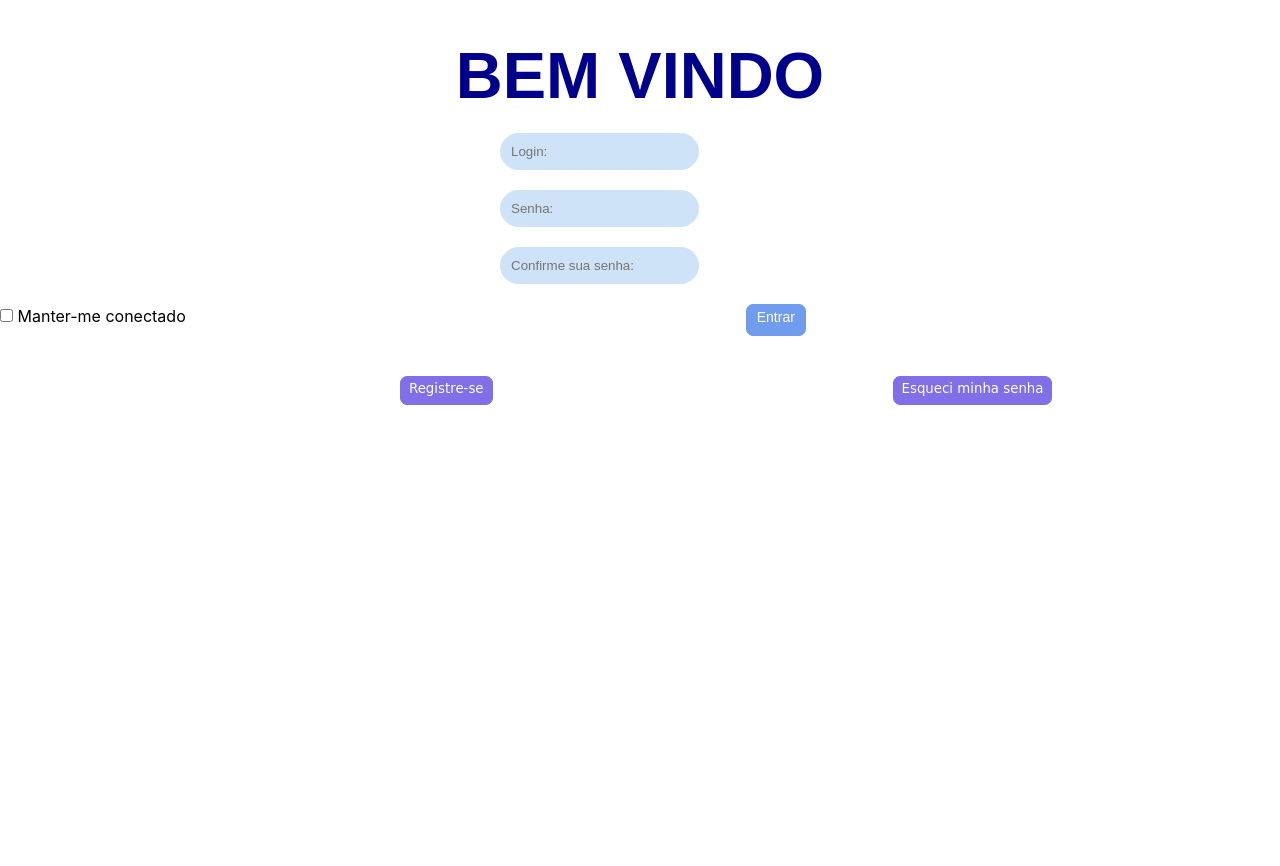
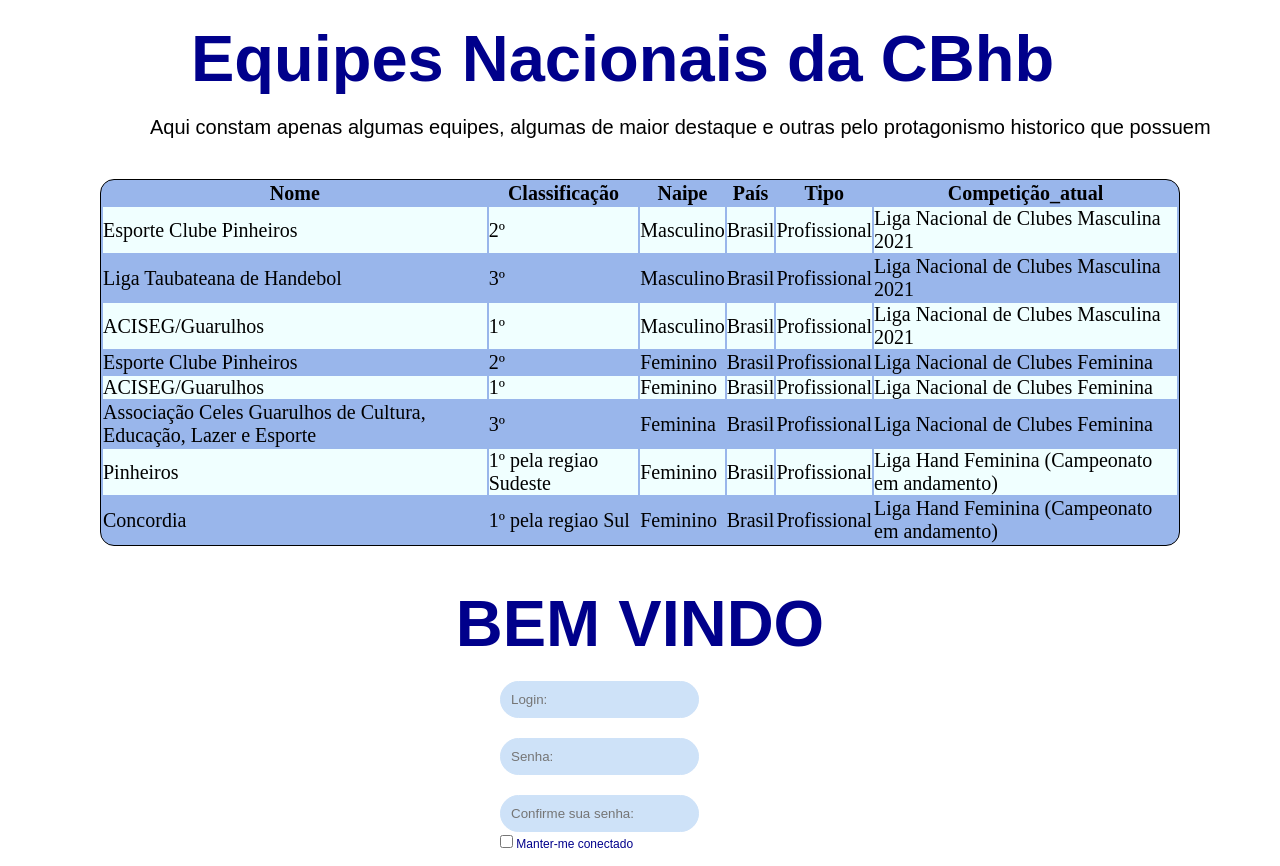
Before and after one commit to CTISM-Prof-Henry/python-five-quero-ferias, a plain HTML site: page view/pages/yours.html in a window 1280 px wide. Shown: the part 1931-2797 px from the top of the page. Before the commit the page ends 2356 px from the top, so only its background shows below. Drawn offline with Linux system fonts and the light colour scheme.

Commit message:
menu re-posicionado para o topo e #login ajustado

```diff
--- a/view/pages/yours.html
+++ b/view/pages/yours.html
@@ -9,9 +9,6 @@
     <link rel="stylesheet" type="text/css" href="../styles/yours.css">
 </head>
     <header>
-        <div class="container">
-            <h1> O MUNDO HANDEBOLISTA HOJE E AGORA </h1>
-        </div>
       <div class="page">
       </nav>
       <nav class="page__menu page__custom-settings menu">
@@ -22,6 +19,8 @@
         </ul>
       </nav>
     </div>
+        <div class="container">
+            <h1> O MUNDO HANDEBOLISTA HOJE E AGORA </h1>
         </header>
         <section></section>
         <div>
@@ -33,13 +32,15 @@
           <p>No Brasil, possuimos campeonatos bem conhecidos nesse meio esportivo, como a Liga Nacional de Clubes, entretanto recentemente com o intuito de dar mais vizibilidade ao Handebol feminno no país foi criado a Liga Hand Feminina, onde algumas equipes como Pinheiros, Concordia, Blumenau participam desta primeira edição</p>
         <p> Eu me chamo Luize Baldoni, sou goleira de handebol ha 6 anos e venho apresentar-lhes um pouco deste mundo incrivel que é fazer parte do esporte</p>
         </div>
-
+<br>
+<br>
 <br>
 <br>
 <br>
 <br>
 <br>
     <h2 id="times"> <bold> Equipes Internacionais da EHF </bold> </h2> <br>
+    <p>Aqui constam apenas algumas equipes, algumas de maior destaque e outras pelo protagonismo historico que possuem</p>
     <br>
     <br>
     <table  class="bordered striped centered highlight responsive-table">
@@ -106,6 +107,93 @@
               <td>Profissional</td>
               <td>EHF EUROPEAN CUP</td>
             </tr>
+  </table>
+  <br>
+  <br>
+  <h2 id="times"> <bold> Equipes Nacionais da CBhb </bold> </h2> <br>
+  <p>Aqui constam apenas algumas equipes, algumas de maior destaque e outras pelo protagonismo historico que possuem</p>
+  <br>
+  <br>
+  <table  class="bordered striped centered highlight responsive-table">
+    <thead>
+    <tr>
+        <th>Nome</th>
+        <th>Classificação</th>
+        <th>Naipe</th>
+        <th>País</th>
+        <th>Tipo</th>
+        <th>Competição_atual</th>
+    </tr>
+  </thead>
+    <tr class="even" >
+      <td>Esporte Clube Pinheiros</td>
+      <td>2º</td>
+      <td>Masculino</td>
+      <td>Brasil</td>
+      <td>Profissional</td>
+      <td>Liga Nacional de Clubes Masculina 2021</td>
+    </tr>
+    <tr>
+
+      <td>Liga Taubateana de Handebol</td>
+      <td>3º</td>
+      <td>Masculino</td>
+      <td>Brasil</td>
+      <td>Profissional</td>
+      <td>Liga Nacional de Clubes Masculina 2021</td>
+      </tr>
+
+      <tr class="even">
+      <td>ACISEG/Guarulhos</td>
+      <td>1º</td>
+      <td>Masculino</td>
+      <td>Brasil</td>
+      <td>Profissional</td>
+      <td>Liga Nacional de Clubes Masculina 2021</td>
+      </tr>
+
+        <tr>
+          <td>Esporte Clube Pinheiros</td>
+          <td>2º</td>
+          <td>Feminino</td>
+          <td>Brasil</td>
+          <td>Profissional</td>
+          <td>Liga Nacional de Clubes Feminina</td>
+        </tr>
+
+          <tr class="even">
+      <td>ACISEG/Guarulhos</td>
+      <td>1º</td>
+      <td>Feminino</td>
+      <td>Brasil</td>
+      <td>Profissional</td>
+      <td>Liga Nacional de Clubes Feminina</td>
+          </tr>
+
+          <tr>
+            <td>Associação Celes Guarulhos de Cultura, Educação, Lazer e Esporte</td>
+            <td>3º</td>
+            <td>Feminina</td>
+            <td>Brasil</td>
+            <td>Profissional</td>
+            <td>Liga Nacional de Clubes Feminina</td>
+          </tr>
+          <tr class="even">
+            <td>Pinheiros</td>
+            <td>1º pela regiao Sudeste</td>
+            <td>Feminino</td>
+            <td>Brasil</td>
+            <td>Profissional</td>
+            <td>Liga Hand Feminina (Campeonato em andamento)</td>
+            </tr>
+            <tr>
+              <td>Concordia</td>
+              <td>1º pela regiao Sul</td>
+              <td>Feminino</td>
+              <td>Brasil</td>
+              <td>Profissional</td>
+              <td>Liga Hand Feminina (Campeonato em andamento)</td>
+              </tr>
 
 </table>
     <br>
@@ -119,9 +207,8 @@
       <input name="password1" type="password" placeholder="Senha:" id="password" autocomplete="off"/> <br>
       <br>
       <input name="password2" type="password" placeholder="Confirme sua senha:" id="confirm_password" autocomplete="off"/> <br>
+       <input type="checkbox" size="10" name="manter" value="conectado"><label for="checkbox"> Manter-me conectado</label> <br> <br><input type="submit" name="Entrar" value="Entrar"> <br>
       <br>
-       <input type="checkbox" size="10" name="manter" value="conectado"><label for="checkbox"> Manter-me conectado</label><input type="submit" name="Entrar" value="Entrar"> <br>
-      <br>
-      <input type="button" name="Cadastro" value="Registre-se"><input type="button" value="Esqueci minha senha" name="Esqueci minha Senha" id="forgot-pass"> <br>
+      <input type="button" name="Cadastro" value="Registre-se"> <br><input type="button" value="Esqueci minha senha" name="Esqueci minha Senha" id="forgot-pass"> <br>
       <br>
 </html>
--- a/view/styles/yours.css
+++ b/view/styles/yours.css
@@ -15,12 +15,12 @@ h1{
     display: flex;
     align-items: center;
     justify-content: center;
-    height: 102%;
+    height: 89%;
     color: white;
     background: #000000b6;
 }
 section{
-    height: 200px;
+    height: 120px;
 }
    @import url("https://fonts.googleapis.com/css2?family=Montserrat:wght@400;500;600;700&display=swap");
 * {
@@ -136,10 +136,9 @@ body{
 }
 .page{
   box-sizing: border-box;
-  max-width: 460px;
-  padding-left: .75rem;
-  padding-right: .75rem;
-  margin: auto;
+  max-width: 1900px;
+  padding-left: .0rem;
+  padding-right: .0rem;
 }
 .page__menu:nth-child(n+2){
   margin-top: 3rem;
@@ -171,7 +170,7 @@ h4{
   margin-left: 150px;
   color: #000000;
   }
-/* ESTILO TELA DE LOGIN */
+/* LOGIN */
 input[type='submit']{
   padding:10px;
   padding-top: 4px;
@@ -213,8 +212,10 @@ input[type='button']{
   color: white;
   border-radius: 7px 7px 7px 7px;
   size: 10px;
-  margin-top: 20px;
-  margin-left: 400px;
+  margin-left: 500px;
+  justify-content: center;
+  align-items: center;
+  display: flex;
 }
 h4{
 color: #00008B;
@@ -224,8 +225,17 @@ display: flex;
 align-items: center;
 justify-content: center;
 }
+input[type='checkbox']{
+  margin-top: 3px;
+  margin-left: 500px;
+}
+label{
+  color: #00008B;
+  font-family: 'Acme', sans-serif;
+  font-size: 12px;
+}
 
-/* ESTILOS EQUIPES */
+/* EQUIPES */
 table{
   background:#99b6eb;
     border: solid rgb(0, 0, 0) 1px;
```
Lines whose indentation alone changed are shown as unchanged.
